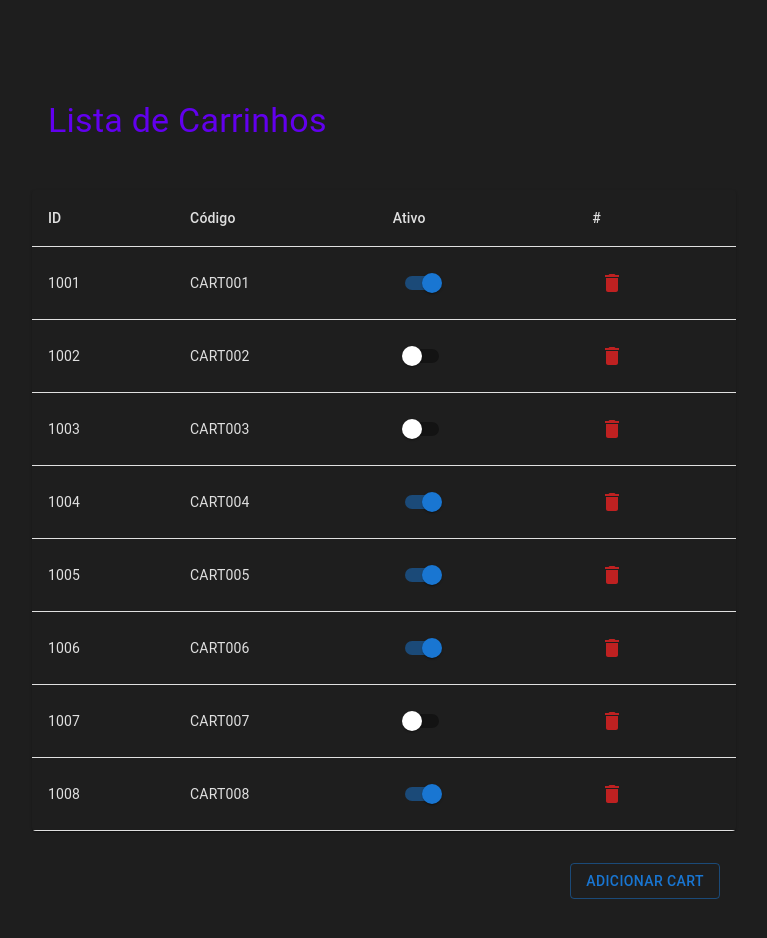
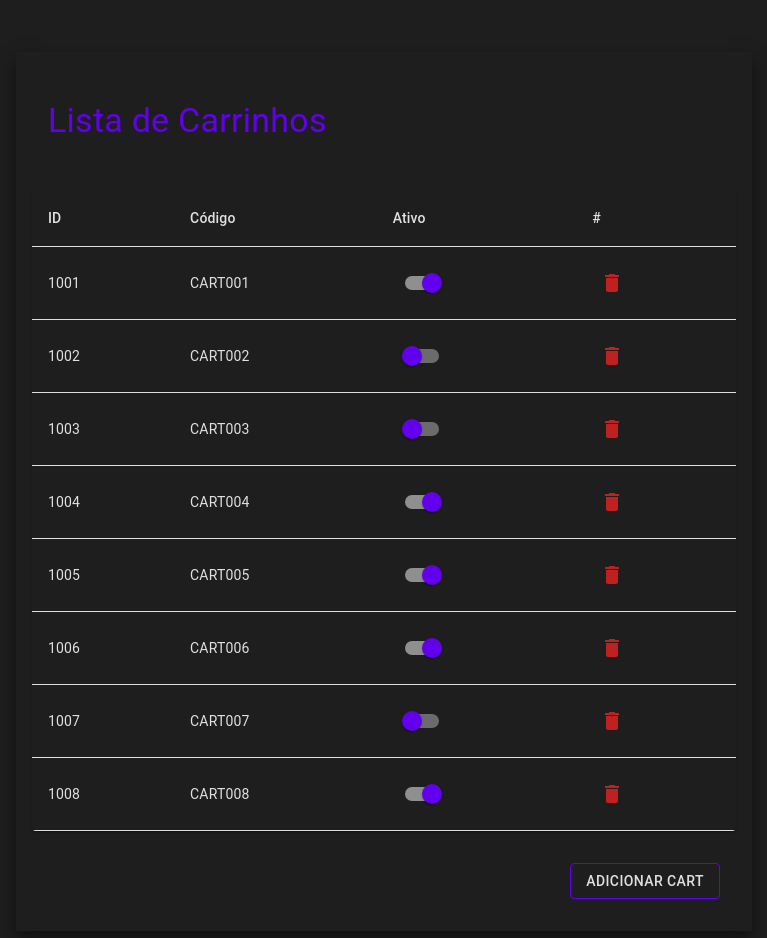
Before and after one commit to GabrielRego1/smartface-ui, a React (Vite) app: page /carts in a window 1280 px wide. Shown: the top 938 px of the page, without its empty margins (256-1023 px from the left). Built offline with nearby package versions, Linux system fonts and the light colour scheme.

Commit message:
feat: improv css table

```diff
--- a/src/components/Cart/CartList/CartList.tsx
+++ b/src/components/Cart/CartList/CartList.tsx
@@ -47,31 +47,47 @@ const CartList: React.FC = () => {
   };
 
   return (
-    <Box sx={{ padding: 2 }}>
+    <Box sx={{ padding: 2, boxShadow:'0 8px 16px rgba(0, 0, 0, 0.5);'}}>
 
       <Box className="box" sx={{ display: 'flex', justifyContent: 'flex-start', mt: 2 }}>
         <Typography variant="h4" component="h1" sx={{ mb: 2, color: 'var(--cor-botao)' }}>Lista de Carrinhos</Typography>
       </Box>
-      <TableContainer component={Paper} sx={{ mt: 2, backgroundColor: 'var(--cor-fundo)' }}>
+      <TableContainer component={Paper} sx={{ mt: 2, backgroundColor: 'var(--cor-fundo)' }} className='table-container'>
         <Table>
           <TableHead>
             <TableRow>
-              <TableCell sx={{color:'var(--cor-texto)'}}>ID</TableCell>
-              <TableCell sx={{color:'var(--cor-texto)'}}>Código</TableCell>
-              <TableCell sx={{color:'var(--cor-texto)'}}>Ativo</TableCell>
-              <TableCell sx={{color:'var(--cor-texto)'}}>#</TableCell>
+              <TableCell sx={{ color: 'var(--cor-texto)' }}>ID</TableCell>
+              <TableCell sx={{ color: 'var(--cor-texto)' }}>Código</TableCell>
+              <TableCell sx={{ color: 'var(--cor-texto)' }}>Ativo</TableCell>
+              <TableCell sx={{ color: 'var(--cor-texto)' }}>#</TableCell>
             </TableRow>
           </TableHead>
           <TableBody>
             {carts.map((cart) => (
               <TableRow key={cart.id}>
-                <TableCell sx={{color:'var(--cor-texto)'}}>{cart.id}</TableCell>
-                <TableCell sx={{color:'var(--cor-texto)'}}>{cart.codigo}</TableCell>
-                <TableCell sx={{color:'var(--cor-texto)'}}>
+                <TableCell sx={{ color: 'var(--cor-texto)' }}>{cart.id}</TableCell>
+                <TableCell sx={{ color: 'var(--cor-texto)' }}>{cart.codigo}</TableCell>
+                <TableCell >
                   <Switch
+                    sx={{
+                      ".MuiSwitch-thumb": {
+                        backgroundColor: "var(--cor-botao)"
+                      },
+                      ".MuiSwitch-track": {
+                        backgroundColor: "#e8e8e8"
+                      },
+                      "& .MuiSwitch-switchBase": {
+                        "&.Mui-checked": {
+                          "+ .MuiSwitch-track": {
+                            backgroundColor: "white"
+                          },
+                        }
+                      }
+                    }}
                     checked={cart.ativo}
                     onChange={() => handleToggleActive(cart.id)}
                   />
+
                 </TableCell>
                 <TableCell>
                   <IconButton color="error" onClick={() => handleDelete(cart.id)}>
@@ -90,7 +106,7 @@ const CartList: React.FC = () => {
         onAdd={handleAddCart}
       />
       <Box className="box" sx={{ display: 'flex', justifyContent: 'flex-end', mt: 2 }}>
-        <Button variant="outlined" onClick={handleOpen}>Adicionar Cart</Button>
+        <Button variant="outlined" sx={{ ml: 1, color: 'var(--cor-texto)', borderColor: 'var(--cor-botao)' }} onClick={handleOpen}>Adicionar Cart</Button>
       </Box>
       <Snackbar open={error || success} autoHideDuration={6000} onClose={handleCloseSnackbar}>
         <Alert onClose={handleCloseSnackbar} severity={error ? 'error' : 'success'}>
```
Also changed, not shown: src/App.css (line endings or trailing spaces), src/components/Cart/CartList/CartList.css (deleted).
